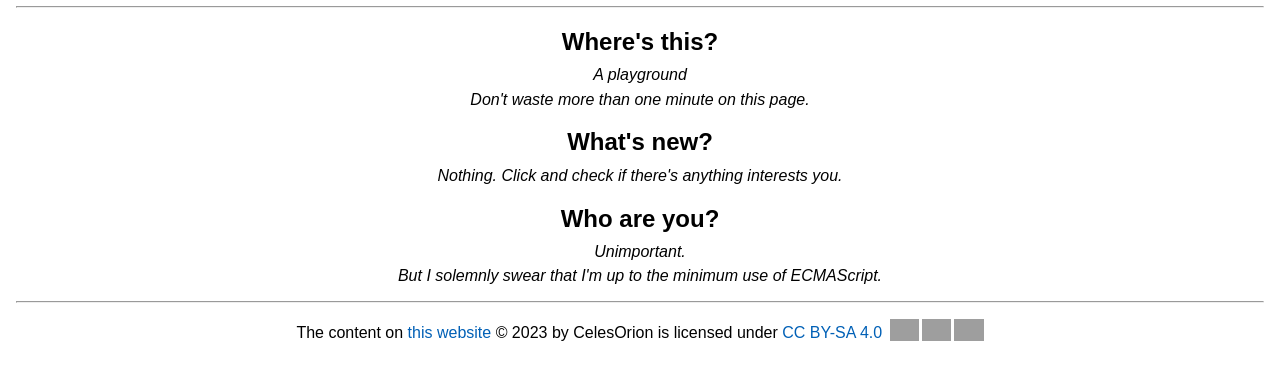
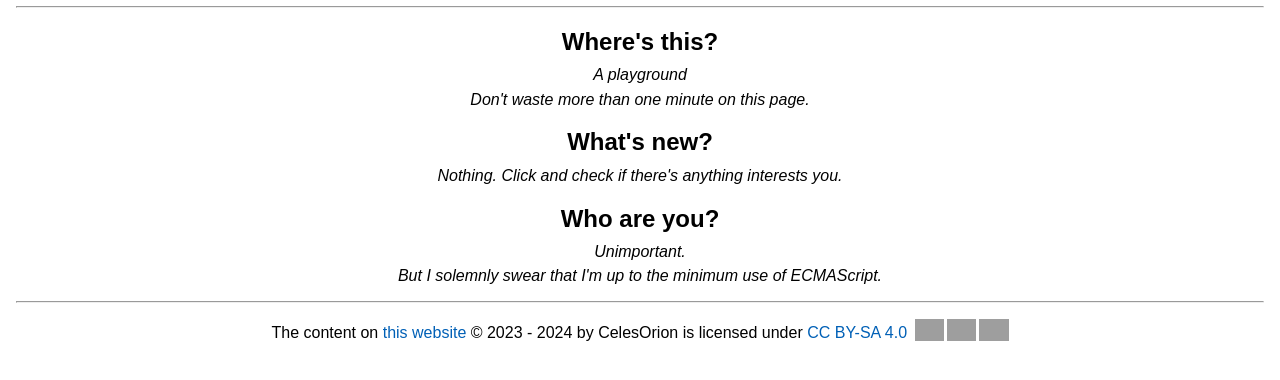
Before and after one commit to celesorion/celesorion.github.io, a plain HTML site: page index.html in a window 1280 px wide. Shown: the part 100-480 px from the top of the page. Drawn offline with Linux system fonts and the light colour scheme; grey boxes are pictures that could not be loaded; a web font is replaced by a local one.

Commit message:
Modify date

```diff
--- a/index.html
+++ b/index.html
@@ -35,7 +35,8 @@
 
   <hr>
   <footer>
-    <p>The content on <a property="dct:title" rel="cc:attributionURL" href=".">this website</a> &copy; 2023 by <span property="cc:attributionName">CelesOrion</span> is licensed under <a href="http://creativecommons.org/licenses/by-sa/4.0/?ref=chooser-v1" target="_blank" rel="license noopener noreferrer" style="display:inline-block;">CC BY-SA 4.0 <img alt="" style="height:22px!important;margin-left:3px;vertical-align:text-bottom;" src="https://mirrors.creativecommons.org/presskit/icons/cc.svg?ref=chooser-v1"><img alt="" style="height:22px!important;margin-left:3px;vertical-align:text-bottom;" src="https://mirrors.creativecommons.org/presskit/icons/by.svg?ref=chooser-v1"><img alt="" style="height:22px!important;margin-left:3px;vertical-align:text-bottom;" src="https://mirrors.creativecommons.org/presskit/icons/sa.svg?ref=chooser-v1"></a></p>
+    <p>The content on <a property="dct:title" rel="cc:attributionURL" href=".">this website</a>
+    &copy; 2023 - 2024 by <span property="cc:attributionName">CelesOrion</span> is licensed under <a href="http://creativecommons.org/licenses/by-sa/4.0/?ref=chooser-v1" target="_blank" rel="license noopener noreferrer" style="display:inline-block;">CC BY-SA 4.0 <img alt="" style="height:22px!important;margin-left:3px;vertical-align:text-bottom;" src="https://mirrors.creativecommons.org/presskit/icons/cc.svg?ref=chooser-v1"><img alt="" style="height:22px!important;margin-left:3px;vertical-align:text-bottom;" src="https://mirrors.creativecommons.org/presskit/icons/by.svg?ref=chooser-v1"><img alt="" style="height:22px!important;margin-left:3px;vertical-align:text-bottom;" src="https://mirrors.creativecommons.org/presskit/icons/sa.svg?ref=chooser-v1"></a></p>
   </footer>
 </body>
 
```
